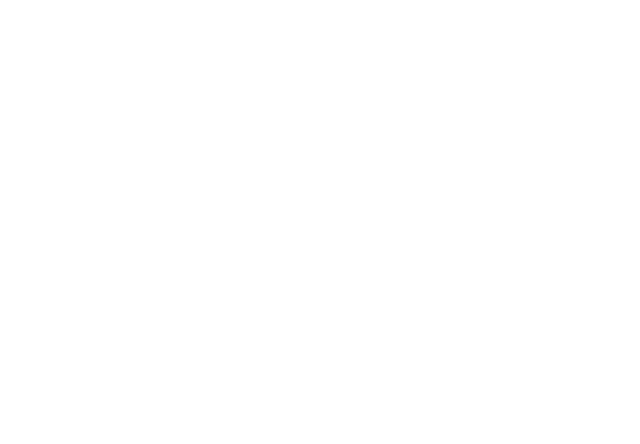
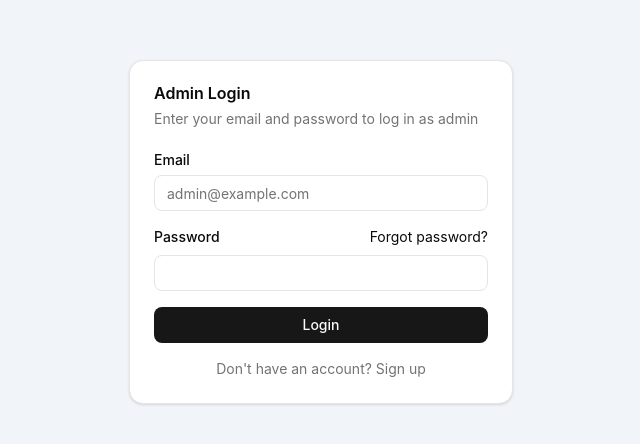
Before and after one commit to darmattt/18plus, a React (Vite) app in the folder frontend/: page /adminlogin in a window 1280 px wide. Before the commit this address had no page. Shown: the part 168-612 px from the top of the page, without its empty margins (319-959 px from the left). Built offline with nearby package versions, Linux system fonts and the light colour scheme.

Commit message:
feat: Admin Login form test version

```diff
--- a/frontend/src/App.jsx
+++ b/frontend/src/App.jsx
@@ -3,6 +3,8 @@ import { Routes, Route } from "react-router-dom"
 import LandingPage from "./pages/LandingPage"
 import Login from "./pages/LoginPage.jsx"
 import Gruppe from "./pages/GruppePage.jsx"
+import AdminLogIn from "./pages/AdminLogIn.jsx"
+
 
 import AppShell from "@/components/layout/AppShell"
 
@@ -17,6 +19,8 @@ export default function App() {
 
       <Route path="/LoginPage" element={<Login />} />
       <Route path="/GruppePage" element={<Gruppe />} />
+      <Route path="/adminlogin" element={<AdminLogIn />} />
+
 
     </Routes>
   )
--- /dev/null
+++ b/frontend/src/pages/AdminLogIn.jsx
@@ -0,0 +1,65 @@
+import { cn } from "@/lib/utils"
+import { Button } from "@/components/ui/button"
+import {
+  Card,
+  CardContent,
+  CardDescription,
+  CardHeader,
+  CardTitle,
+} from "@/components/ui/card"
+import { Input } from "@/components/ui/input"
+import { Label } from "@/components/ui/label"
+
+export default function AdminLogIn({ className, ...props }) {
+  return (
+    <div
+      className={cn("min-h-screen flex items-center justify-center bg-slate-100 p-6", className)}
+      {...props}
+    >
+      <Card className="w-full max-w-sm">
+        <CardHeader>
+          <CardTitle>Admin Login</CardTitle>
+          <CardDescription>
+            Enter your email and password to log in as admin
+          </CardDescription>
+        </CardHeader>
+
+        <CardContent>
+          <form className="flex flex-col gap-4">
+            <div className="grid gap-2">
+              <Label htmlFor="email">Email</Label>
+              <Input
+                id="email"
+                type="email"
+                placeholder="admin@example.com"
+                required
+              />
+            </div>
+
+            <div className="grid gap-2">
+              <div className="flex items-center justify-between">
+                <Label htmlFor="password">Password</Label>
+                <a
+                  href="#"
+                  className="text-sm underline-offset-4 hover:underline"
+                >
+                  Forgot password?
+                </a>
+              </div>
+              <Input id="password" type="password" required />
+            </div>
+
+            <Button type="submit" className="w-full">
+              Login
+            </Button>
+
+
+            <p className="text-center text-sm text-muted-foreground">
+              Don&apos;t have an account? <a href="#">Sign up</a>
+            </p>
+          </form>
+        </CardContent>
+      </Card>
+    </div>
+  )
+}
--- a/frontend/src/pages/LandingPage.jsx
+++ b/frontend/src/pages/LandingPage.jsx
@@ -35,9 +35,9 @@ export default function LandingPage() {
                       Gruppe beitreten
                     </Link>
 
-          <a className="hover:text-slate-900" href="#">
-            über 18plus
-          </a>
+          <Link className="hover:text-slate-900" to ="/AdminLogIn">
+            Admin Login
+          </Link>
 
         </nav>
 
```
